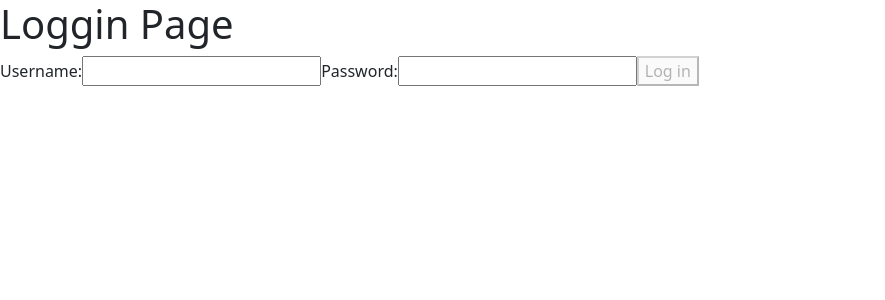
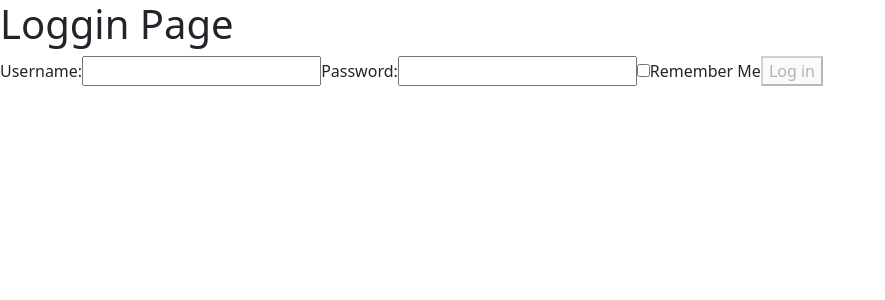
Before and after one commit to JohaDiaz/practica_fundamentos_react, a React (Vite) app: page /login in a window 1280 px wide. Shown: the top 300 px of the page, without its empty margins (0-885 px from the left). Built offline with nearby package versions, Linux system fonts and the light colour scheme; no server answers.

Commit message:
Checkbox fixed

```diff
--- a/src/pages/auth/AuthButton.tsx
+++ b/src/pages/auth/AuthButton.tsx
@@ -8,16 +8,20 @@ export default function AuthButton() {
 
   const handleLogoutClick = async () => {
     await logout();
+
+    localStorage.removeItem("username");
+    localStorage.removeItem("accessToken");
+
     onLogout();
   };
 
   return isLogged ? (
-    <Link to={`/login`}>
-    <button onClick={handleLogoutClick} >Logout</button>
-    </Link>
+    <button onClick={handleLogoutClick} className="btn btn-danger">
+      Logout
+    </button>
   ) : (
     <Link to={`/login`}>
-    <button color="blue">Login</button>
+      <button className="btn btn-primary">Login</button>
     </Link>
   );
 }
--- a/src/pages/auth/LoginPage.tsx
+++ b/src/pages/auth/LoginPage.tsx
@@ -1,10 +1,8 @@
 import { login } from "./service";
-import { useState } from "react";
+import { useState, useEffect } from "react";
 import { useAuth } from "./context";
 import { useNavigate, useLocation } from "react-router-dom";
 import { AxiosError } from "axios";
-
-//Falta código para el cambio de página con el login
 
 
 function LoginPage(){
@@ -13,10 +11,22 @@ function LoginPage(){
     const [password, setPassword] = useState("");
     const [error, setError] = useState<{ message: string} | null>(null);
     const [isLoading, setIsLoading] = useState(false);
+    const [rememberMe, setRememberMe] = useState(false);
     const {onLogin} = useAuth();
     const navigate = useNavigate()
 
     console.log(location);
+
+    useEffect(() => {
+        const storedUser = localStorage.getItem('username');
+        const storedToken = localStorage.getItem('accessToken');
+
+        if (storedUser && storedToken) {
+            onLogin();
+        }
+    }, [onLogin, navigate]);
+
+
 
     const handleSubmit  = async (event: React.FormEvent<HTMLFormElement>) => {
         event.preventDefault();
@@ -32,6 +42,16 @@ function LoginPage(){
             if (response.accessToken) {
                 console.log("Login exitoso. Redirigiendo...");
                 navigate("/advertsPage");
+
+                if (rememberMe) {
+                    localStorage.setItem('username', email);
+                    localStorage.setItem('accessToken', response.accessToken);
+                }else {
+                    sessionStorage.setItem("username", email);
+                    sessionStorage.setItem("accessToken", response.accessToken);
+                  }
+
+                navigate("/advertsPage");
             }
             onLogin();
             const to = location.state?.from ?? "/advertsPage";
@@ -42,7 +62,7 @@ function LoginPage(){
                 setError({message: error.response?.data?.message ?? "" });
             }
         } finally {
-        setIsLoading(true);
+            setIsLoading(true);
         }
     };
     //const { email, password } = credentials;
@@ -54,6 +74,11 @@ function LoginPage(){
     const handlePasswordChange = (event: React.ChangeEvent<HTMLInputElement>) => {
         setPassword(event.target.value);
     };
+
+    const handleRememberMeChange = (event: React.ChangeEvent<HTMLInputElement>) => {
+        setRememberMe(event.target.checked);
+    };
+
 
     const isDisabled = !username || !password || isLoading;
 
@@ -71,6 +96,16 @@ function LoginPage(){
                 Password:
                 <input type="password" name="password" value={password} onChange={handlePasswordChange}/>
             </label>
+            <label>
+                <input
+                    name="checkbox"
+                    type="checkbox"
+                    checked={rememberMe}
+                    onChange={handleRememberMeChange}
+                />
+                Remember Me
+            </label>
+
             <button type="submit" disabled={isDisabled}>
                 Log in
             </button>
--- a/src/pages/auth/context.tsx
+++ b/src/pages/auth/context.tsx
@@ -25,6 +25,8 @@ export function AuthProvider({defaultIsLogged, children}: Props){
     }
 
     const handleLogout = () => {
+      localStorage.removeItem("username");
+      localStorage.removeItem("accessToken");
       setIsLogged(false);
     }
 
```
